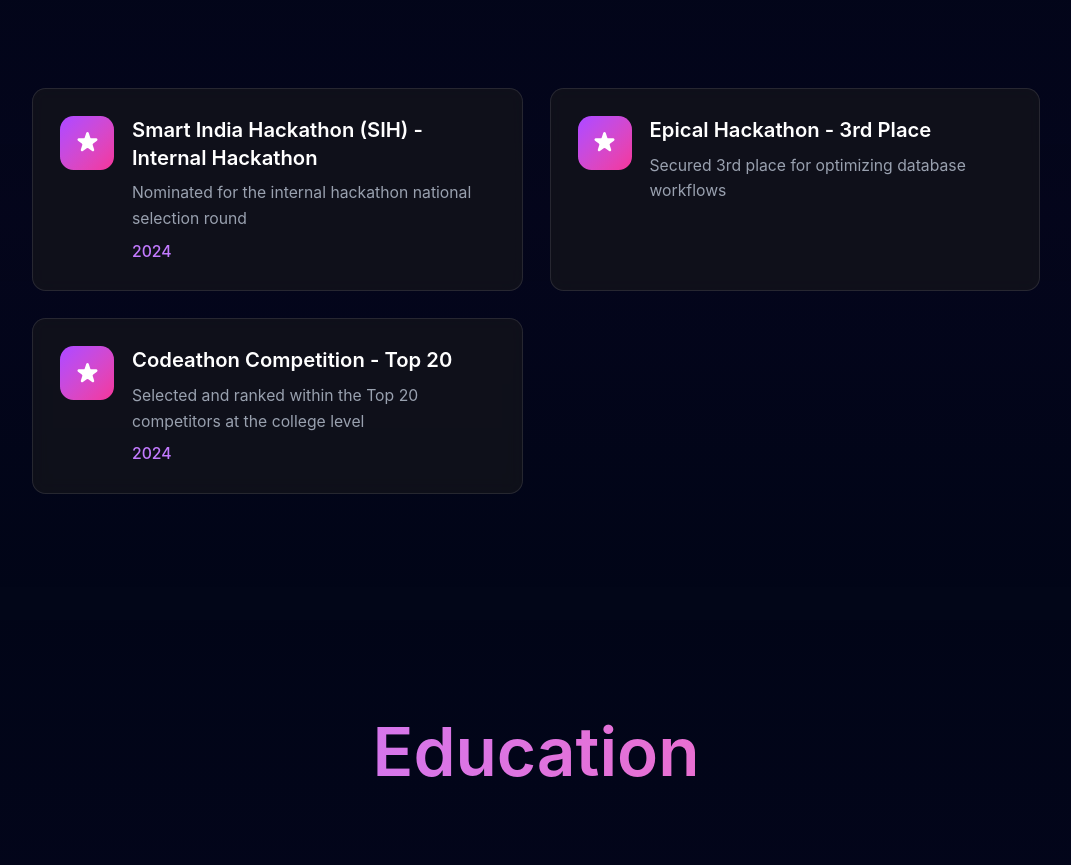
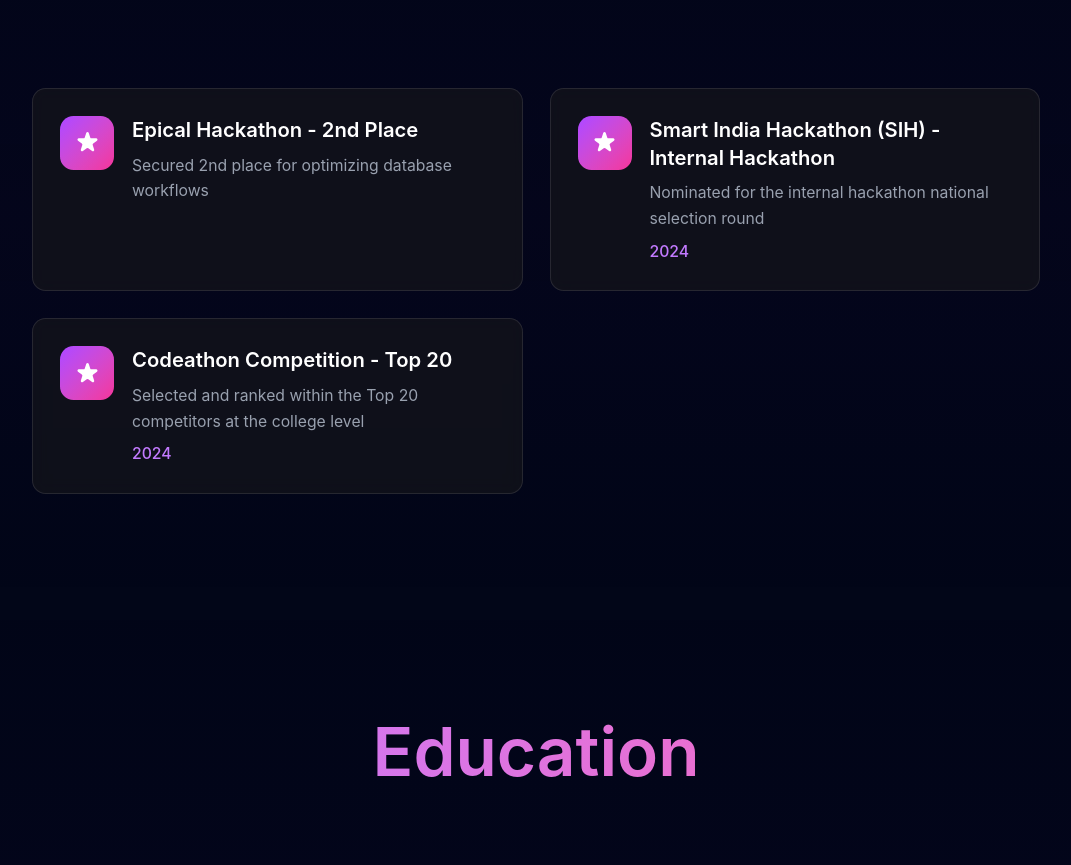
Before and after one commit to S-Sivahari/Sivahari_Portfolio, a React (Vite) app: page / in a window 1280 px wide. Shown: the part 5476-6341 px from the top of the page, without its empty margins (104-1175 px from the left). Built offline with nearby package versions, Linux system fonts and the light colour scheme.

Commit message:
updated achievements

```diff
--- a/src/app/App.tsx
+++ b/src/app/App.tsx
@@ -213,14 +213,14 @@
 
   const achievements = [
     {
+      title: 'Epical Hackathon - 2nd Place',
+      organization: 'Secured 2nd place for optimizing database workflows',
+      year: '',
+    },
+    {
       title: 'Smart India Hackathon (SIH) - Internal Hackathon',
       organization: 'Nominated for the internal hackathon national selection round',
       year: '2024',
-    },
-    {
-      title: 'Epical Hackathon - 3rd Place',
-      organization: 'Secured 3rd place for optimizing database workflows',
-      year: '',
     },
     {
       title: 'Codeathon Competition - Top 20',
```
Also changed, not shown: PollFlow.png (deleted), V.I.T.A.L.png (deleted).
